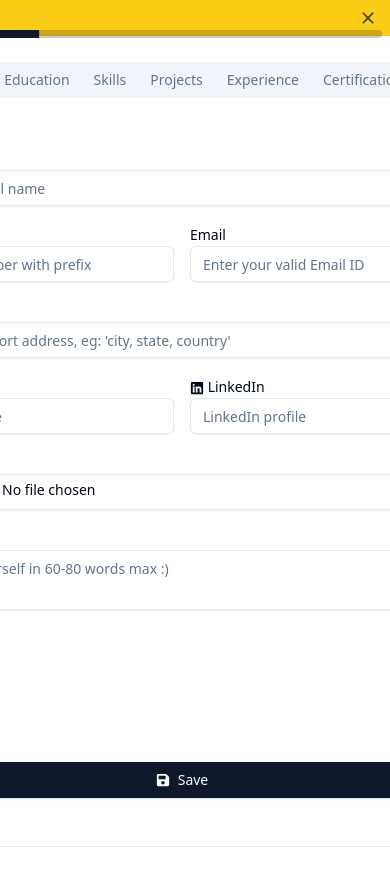
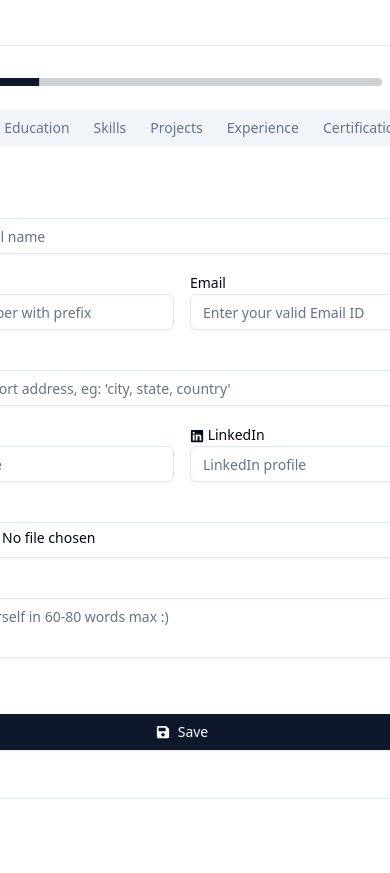
Before and after one commit to pro-khar/resume-builder, a React (Vite) app: page / in a window 390 px wide. Shown: the top 873 px of the page. Before the commit the page ends 847 px from the top, so only its background shows below. Built offline with nearby package versions, Linux system fonts and the light colour scheme.

Commit message:
responsive

```diff
--- a/src/App.tsx
+++ b/src/App.tsx
@@ -9,10 +9,10 @@ function App() {
   return (
     <FormContextProvider>
       <div className="flex justify-center gap-6 items-center" id="base">
-          <div className=" border dark:border-gray-600 rounded-lg p-8 h-[850px] max-w-[680px] first-line" id="input">
+          <div className=" border dark:border-gray-600 rounded-lg p-8 2xl:h-[850px] 2xl:max-w-[680px] first-line xl:h-[600px]" id="input">
             <Input/>
           </div>
-          <ScrollArea className="border  dark:border-gray-600 rounded-lg h-[850px] max-w-[680px]" id="output">
+          <ScrollArea className="border  dark:border-gray-600 rounded-lg 2xl:h-[850px] 2xl:max-w-[680px] xl:h-[600px]" id="output">
             <Output/>
           </ScrollArea>
       </div>
@@ -22,3 +22,5 @@ function App() {
 }
 
 export default App
+
+// md:max-h-[600px]
--- a/src/banner.tsx
+++ b/src/banner.tsx
@@ -6,7 +6,7 @@ function Banner() {
 
   return (
    <>
-     <div className='bg-yellow-400 absolute w-full pt-1 shadow-sm flex text-gray-700'>
+     <div className='bg-yellow-400 absolute w-full pt-1 shadow-sm flex text-gray-700 z-10'>
       <marquee className="">Under Developement</marquee>
       <div className="text-xl p-1 hover:text-gray-500 mr-2 mb-1">
         <IoMdClose />
--- a/src/main.tsx
+++ b/src/main.tsx
@@ -7,7 +7,7 @@ import Banner from './banner.tsx'
 ReactDOM.createRoot(document.getElementById('root')!).render(
   <React.StrictMode>
 
-    <Banner/>
+    {/* <Banner/> */}
 
     <App />
   </React.StrictMode>,
--- a/src/modules/input_core/Education.tsx
+++ b/src/modules/input_core/Education.tsx
@@ -45,7 +45,9 @@ function Education() {
 
   return (
     <>
-    <ScrollArea className='h-[600px]'>
+
+
+    <ScrollArea className='2xl:h-[600px] w-[600px] xl:h-[400px]'>
 
     <div className="p-4 flex flex-col">
         <h1 className='text-xl font-semibold'>College</h1>
@@ -187,7 +189,7 @@ function Education() {
 
     </ScrollArea>
 
-    <div className='flex justify-center items-center p-4 mt-10'>
+    <div className='flex justify-center items-center p-4 2xl:mt-10 xl:mt-[0]'>
     <Button className='w-full' onClick={handlesave}><FaSave className='mr-2'/> Save</Button>
     </div>
 
--- a/src/modules/input_core/Introduction.tsx
+++ b/src/modules/input_core/Introduction.tsx
@@ -9,6 +9,7 @@ import { Button } from "@/components/ui/button"
 import { useState, useContext } from "react"
 import FormContext from "@/context/formContext"
 import { FaGithub, FaLinkedin, FaSave } from "react-icons/fa"
+import { ScrollArea } from "@/components/ui/scroll-area"
 
 
 
@@ -34,7 +35,9 @@ function Introduction() {
   return (
     <>
 
-    <div className="p-4 flex flex-col h-[600px]">
+
+
+        <ScrollArea className="p-4 flex flex-col 2xl:h-[600px] xl:h-[400px]">
 
       <form className="my-6 flex flex-col gap-4">
           <div>
@@ -98,11 +101,14 @@ function Introduction() {
 
       </form>
 
+        </ScrollArea>
+
+        <div className='flex justify-center items-center p-4 2xl:mt-10 xl:mt-[0]'>
+        <Button className='w-full' onClick={handleSave}><FaSave className='mr-2'/> Save</Button>
         </div>
 
-    <div className='flex justify-center items-center p-4 mt-10'>
-    <Button className='w-full' onClick={handleSave}><FaSave className='mr-2'/> Save</Button>
-    </div>
+
+
     </>
   )
 }
--- a/src/modules/input_core/Skills.tsx
+++ b/src/modules/input_core/Skills.tsx
@@ -30,12 +30,12 @@ function Skills() {
 
     return (
         <>
-            <ScrollArea className='h-[600px]'>
+            <ScrollArea className='2xl:h-[600px] xl:h-[400px]'>
         <div className='p-4 flex flex-col gap-3'>
 
             <form className="my-4 flex flex-col gap-4">
 
-                <h2>Skill category 1</h2>
+                <h1 className='text-xl font-semibold'>Skill category 1</h1>
                 <div>
                 <Input id="cat1" type="text" placeholder="Category name"
                     value={cat1}
@@ -55,7 +55,7 @@ function Skills() {
 
 
             <form className="my-4 flex flex-col gap-4">
-                <h2>Skill category 2</h2>
+                <h1 className='text-xl font-semibold'>Skill category 2</h1>
                 <div>
 
                 <Input id="cat2" type="text" placeholder="Category name"
@@ -76,7 +76,7 @@ function Skills() {
 
 
             <form className="my-4 flex flex-col gap-4">
-                <h2>Skill category 3</h2>
+                <h1 className='text-xl font-semibold'>Skill category 3</h1>
                 <div>
 
                 <Input id="cat3" type="text" placeholder="Category name"
@@ -97,7 +97,7 @@ function Skills() {
 
 
             <form className="my-4 flex flex-col gap-4">
-                <h2>Skill category 4</h2>
+                <h1 className='text-xl font-semibold'>Skill category 4</h1>
                 <div>
 
                 <Input id="cat4" type="text" placeholder="Category name"
@@ -118,7 +118,7 @@ function Skills() {
 
 
             <form className="my-4 flex flex-col gap-4">
-                <h2>Skill category 5</h2>
+                <h1 className='text-xl font-semibold'>Skill category 5</h1>
                 <div>
 
                 <Input id="cat5" type="text" placeholder="Category name"
@@ -138,12 +138,12 @@ function Skills() {
             </form>
 
         </div>
-        </ScrollArea>
+            </ScrollArea>
 
 
-        <div className='flex justify-center items-center p-4 mt-10'>
-            <Button className='w-full' onClick={handlesave}><FaSave className='mr-2'/> Save</Button>
-        </div>
+            <div className='flex justify-center items-center p-4 2xl:mt-10 xl:mt-[0]'>
+                <Button className='w-full' onClick={handlesave}><FaSave className='mr-2'/> Save</Button>
+            </div>
         </>
     )
 }
```
Lines whose indentation alone changed are shown as unchanged.
